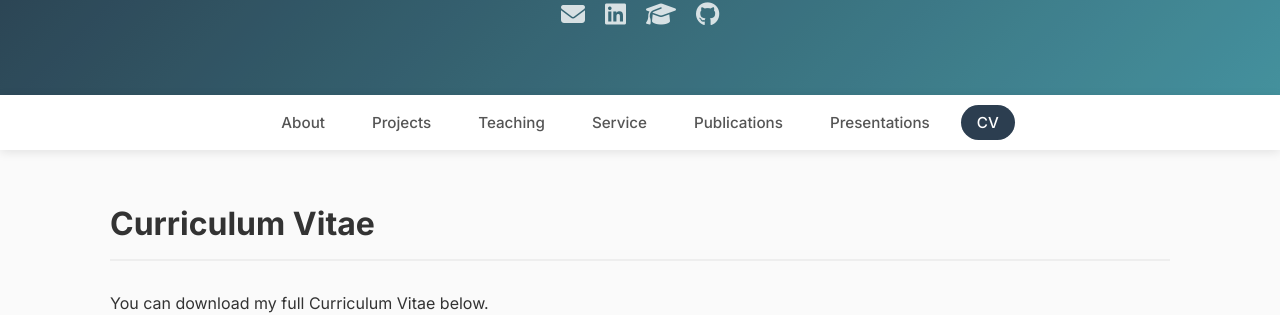
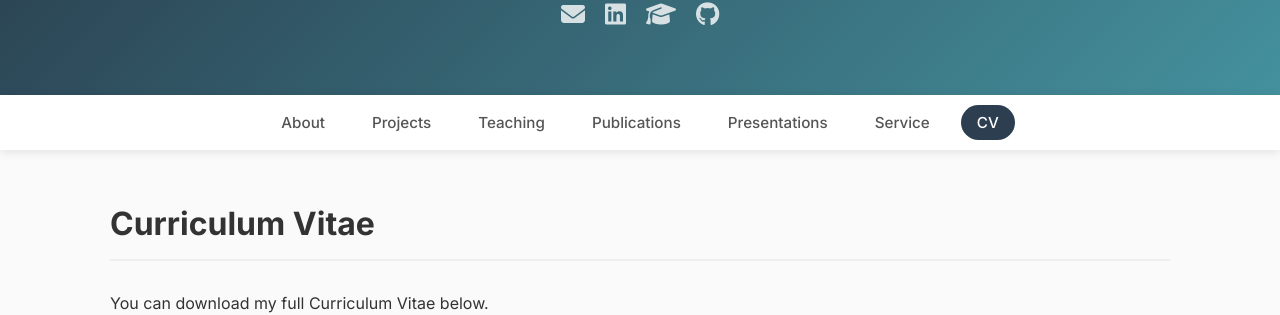
Before and after one commit to DaniRip/DaniRip.github.io, a Jekyll site: the page built from cv.md, in a window 1280 px wide. Shown: the part 253-568 px from the top of the page. Built offline with Jekyll 4.4.1, drawn with Linux system fonts in a browser that asks for light colours.

Commit message:
Update default.html by switching sequence of tabs

```diff
--- a/_layouts/default.html
+++ b/_layouts/default.html
@@ -33,10 +33,10 @@
                 <li><a href="{{ "/" | relative_url }}" class="{% if page.url == '/' %}active{% endif %}">About</a></li> <!-- Added About linking to Home -->
                 <li><a href="{{ "/projects/" | relative_url }}" class="{% if page.url contains '/projects/' %}active{% endif %}">Projects</a></li>
                 <li><a href="{{ "/teaching/" | relative_url }}" class="{% if page.url contains '/teaching/' %}active{% endif %}">Teaching</a></li>
-                <li><a href="{{ "/service/" | relative_url }}" class="{% if page.url contains '/service/' %}active{% endif %}">Service</a></li>
                 <li><a href="{{ "/publications/" | relative_url }}" class="{% if page.url contains '/publications/' %}active{% endif %}">Publications</a></li>
                 <li><a href="{{ "/presentations/" | relative_url }}" class="{% if page.url contains '/presentations/' %}active{% endif %}">Presentations</a></li>
                 <!-- <li><a href="{{ "/videos/" | relative_url }}" class="{% if page.url contains '/videos/' %}active{% endif %}">Videos</a></li> -->
+                <li><a href="{{ "/service/" | relative_url }}" class="{% if page.url contains '/service/' %}active{% endif %}">Service</a></li>
                 <li><a href="{{ "/cv/" | relative_url }}" class="{% if page.url contains '/cv/' %}active{% endif %}">CV</a></li>
             </ul>
         </div>
```
